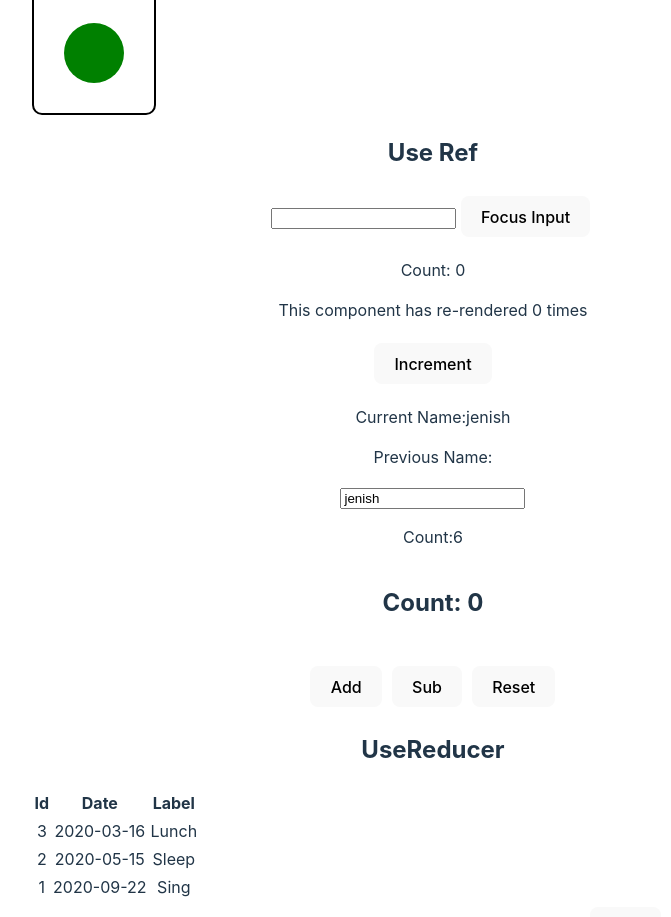
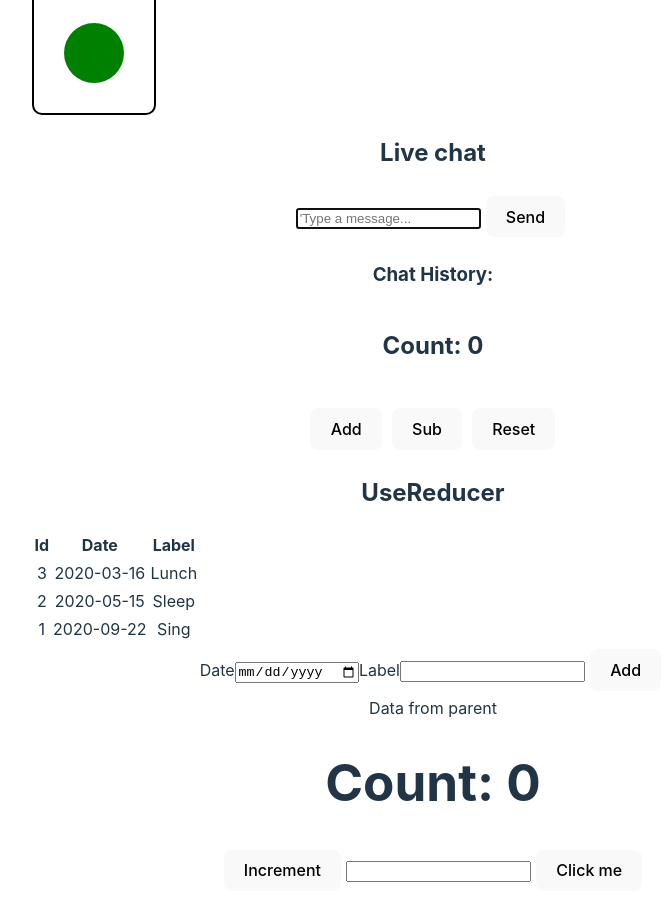
Before and after one commit to jenish798/react-Practice, a React (Vite) app: page / in a window 1280 px wide. Shown: the part 3040-3957 px from the top of the page, without its empty margins (207-878 px from the left). Built offline with nearby package versions, Linux system fonts and the light colour scheme.

Commit message:
refactor NewRef component; simplify chat functionality and remove unused components

```diff
--- a/src/App.jsx
+++ b/src/App.jsx
@@ -6,7 +6,7 @@ import Star from "./components/star/star"
 import Forms from "./components/form/form"
 import DynamicForm from "./components/dynamicform/dynamicform"
 import Traffic from "./components/traffic/traffic"
-import {NewRef,CountRef,NameRef, TimeRef} from "./components/useref/useref"
+import NewRef from "./components/useref/useref"
 import NewReducer from "./components/usereducer"
 import NewReducer2 from "./components/reducer/reducer"
 import Map from "./components/map/map"
@@ -32,13 +32,9 @@ function App() {
       <DynamicForm/>
       <Traffic/>
       <NewRef/>
-      <CountRef/>
-      <NameRef/>
-      <TimeRef/>
       <NewReducer/>
       <NewReducer2/>
       <ParentComponent/>
-      {/* <ChildComponent/> */}
       <ParentComponent1/>
       <Component1/>
     </>
--- a/src/components/useref/useref.jsx
+++ b/src/components/useref/useref.jsx
@@ -1,76 +1,35 @@
 import { useEffect, useRef, useState } from "react"
 
+const NewRef = () =>{
+const inputRef = useRef(null);
+const messagesRef = useRef([]);
+const [messages, setMessages] = useState([]);
 
-const NewRef = () =>{
+useEffect(()=>{
+    inputRef.current.focus();
+}, []);
 
-    const inputRef = useRef(null);
+const sendMessage = ()=>{
+    const newMessage = inputRef.current.value.trim();
+    if (newMessage !== ''){
+        messagesRef.current.push(newMessage);
+        setMessages([...messagesRef.current]);
+        inputRef.current.value= ""
+    }
+};
+return(
+    <div>
+        <h2>Live chat</h2>
+        <input ref={inputRef} type="text" placeholder="'Type a message..."/>
+        <button onClick={sendMessage}>Send</button>
 
-    const focusInput = () =>{
-        inputRef.current.focus();
-    };
+        <h3>Chat History:</h3>
+        <ul>
+            {messages.map((msg, index)=>(<li key={index}>{msg}</li>))}
+        </ul>
+    </div>
+)
 
-    return(
-        <div>
-            <h2>Use Ref</h2>
-            <input ref={inputRef} type="text" />
-            <button onClick={focusInput}>Focus Input</button>
-        </div>
-    )
 }
 
-const CountRef = () =>{
-const [count,setCount] = useState(0);
-const InputNew = useRef(0);
-
-useEffect(()=>{
-    InputNew.current++;
-})
-return(
-    <div>
-        <p>Count: {count}</p>
-        <p>This component has re-rendered {InputNew.current} times</p>
-        <button onClick={()=>setCount(count+1)}>Increment</button>
-    </div>
-)
-}
-
-const NameRef = () =>{
-    const [name,SetName] = useState('jenish')
-    const NameRef = useRef('');
-
-    useEffect(()=>{
-        NameRef.current = name;
-    },[name])
-
-    return(
-        <div>
-            <p>Current Name:{name}</p>
-            <p>Previous Name:{NameRef.current}</p>
-            <input type="text"
-            value={name}
-            onChange={(e)=>SetName(e.target.value)}/>
-        </div>
-    )
-}
-
-const TimeRef = () =>{
-
-    const [time,setTime] = useState(0);
-    const TimeRef = useRef(null);
-
-    useEffect(()=>{
-        TimeRef.current = setInterval(()=>{
-            setTime((prevCount)=>prevCount+1);
-        },1000);
-
-        return ()=>{
-            clearInterval(TimeRef.current)
-        }
-    },[]);
-
-    return(
-        <p>Count:{time}</p>
-    )
-}
-
-export {NewRef,CountRef,NameRef,TimeRef}
+export default NewRef
```
